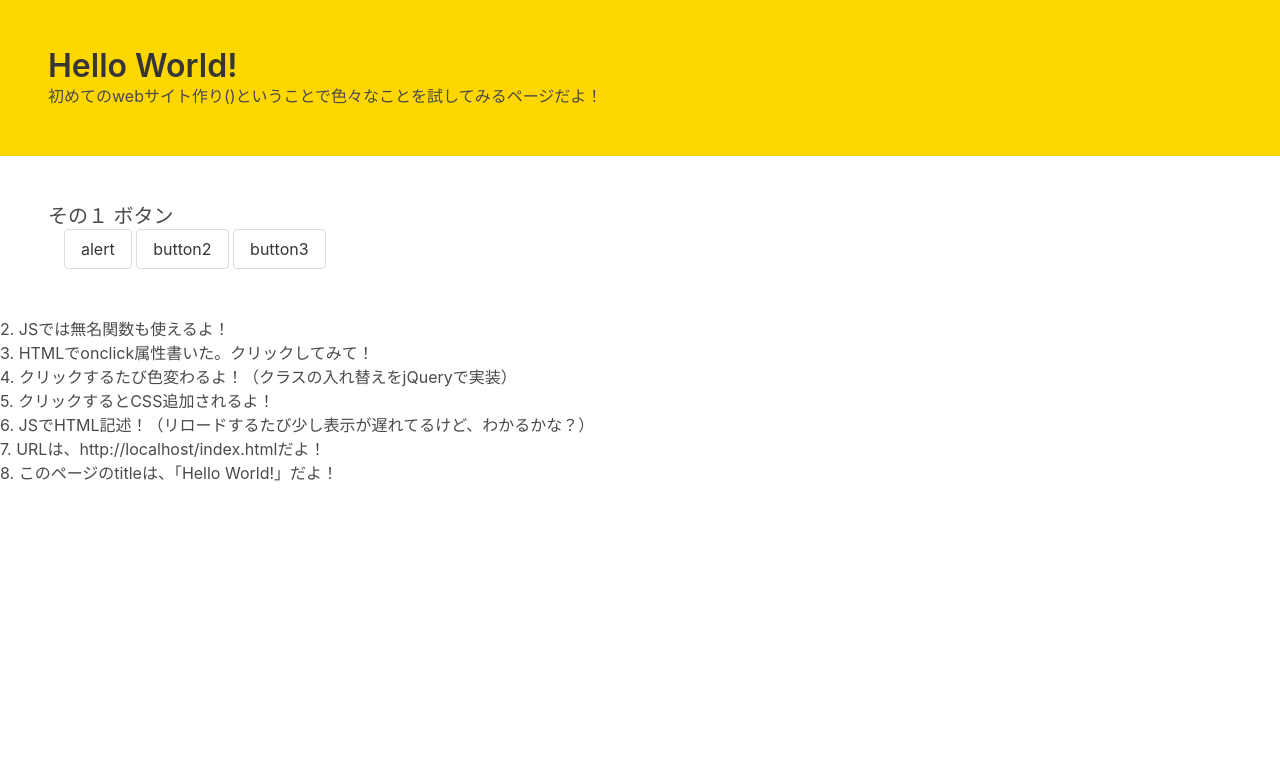
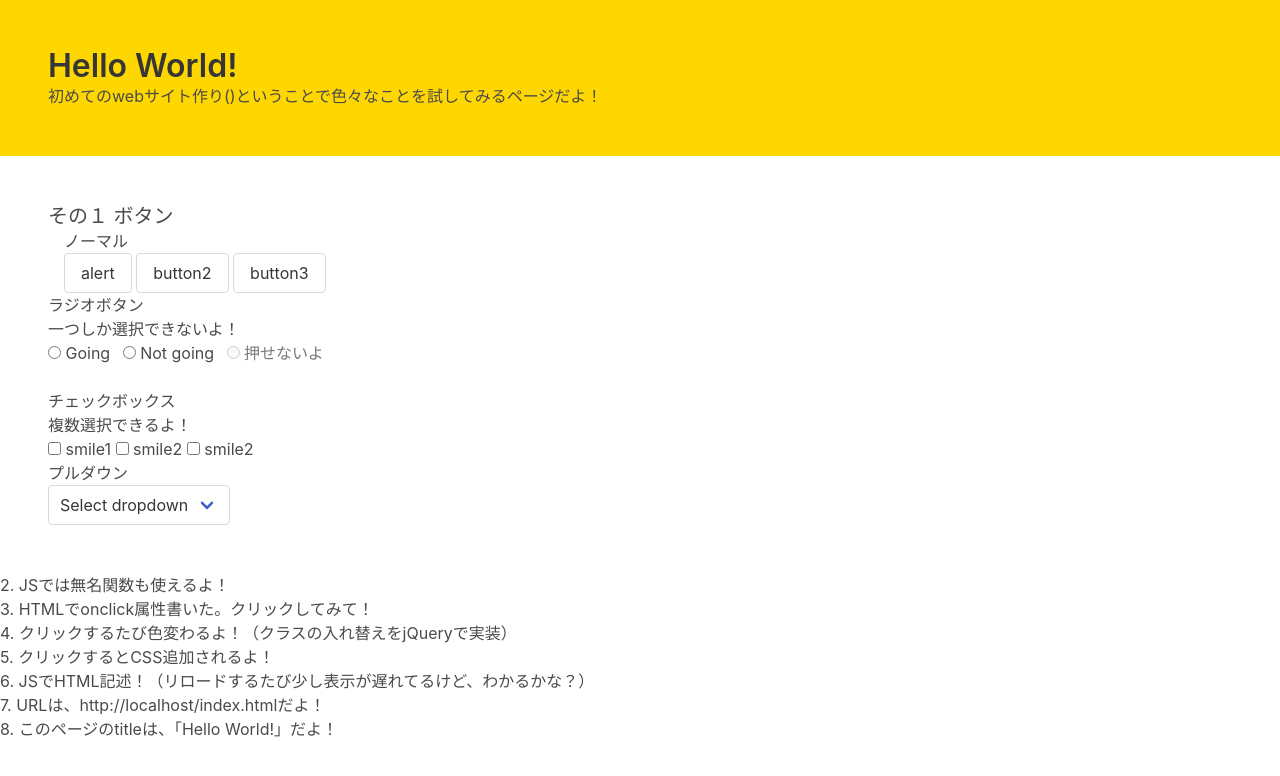
Before and after one commit to tsubame-misa/webp-excercise1-2, a plain HTML site: page index.html in a window 1280 px wide. Drawn offline with nearby package versions, Linux system fonts and the light colour scheme.

Commit message:
add buttons

```diff
--- a/index.html
+++ b/index.html
@@ -34,10 +34,64 @@
     <section class="hero">
       <div class="hero-body">
         <h class="subtitle">その１ ボタン</h>
+
         <div class="container">
-          <button id="id_1" class="button">alert</button>
-          <button class="button">button2</button>
-          <button class="button">button3</button>
+          <h>ノーマル</h>
+          <div>
+            <button id="id_1" class="button">alert</button>
+            <button class="button">button2</button>
+            <button class="button">button3</button>
+          </div>
+        </div>
+
+        <div>
+          <h>ラジオボタン</h>
+          <p>一つしか選択できないよ！</p>
+          <div class="control">
+            <label class="radio">
+              <input type="radio" name="rsvp" />
+              Going
+            </label>
+            <label class="radio">
+              <input type="radio" name="rsvp" />
+              Not going
+            </label>
+            <label class="radio" disabled>
+              <input type="radio" name="rsvp" disabled />
+              押せないよ
+            </label>
+          </div>
+        </div>
+
+        <div>
+          <h>チェックボックス</h>
+          <p>複数選択できるよ！</p>
+          <div>
+            <label class="checkbox">
+              <input type="checkbox" />
+              smile1
+            </label>
+            <label class="checkbox">
+              <input type="checkbox" />
+              smile2
+            </label>
+            <label class="checkbox">
+              <input type="checkbox" />
+              smile2
+            </label>
+          </div>
+        </div>
+
+        <div>
+          <h>プルダウン</h>
+          <div>
+            <div class="select">
+              <select>
+                <option>Select dropdown</option>
+                <option>With options</option>
+              </select>
+            </div>
+          </div>
         </div>
       </div>
     </section>
```
